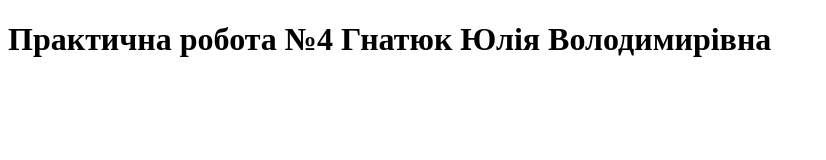
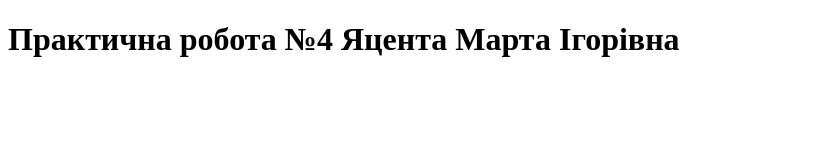
Before and after one commit to MartaYatsenta/Marta1, a plain HTML site: page Pract 4/index.html in a window 1280 px wide. Shown: the whole page, without its empty margins (0-826 px from the left). Drawn offline with Linux system fonts and the light colour scheme.

Commit message:
Update index.html

```diff
--- a/Pract 4/index.html
+++ b/Pract 4/index.html
@@ -6,7 +6,7 @@
     <title>Practical 4</title>
 </head>
 <body>
-    <h1>Практична робота №4 Гнатюк Юлія Володимирівна</h1>
+    <h1>Практична робота №4 Яцента Марта Ігорівна</h1>
     <script src="script.js" ></script>
 </body>
 </html>
```
